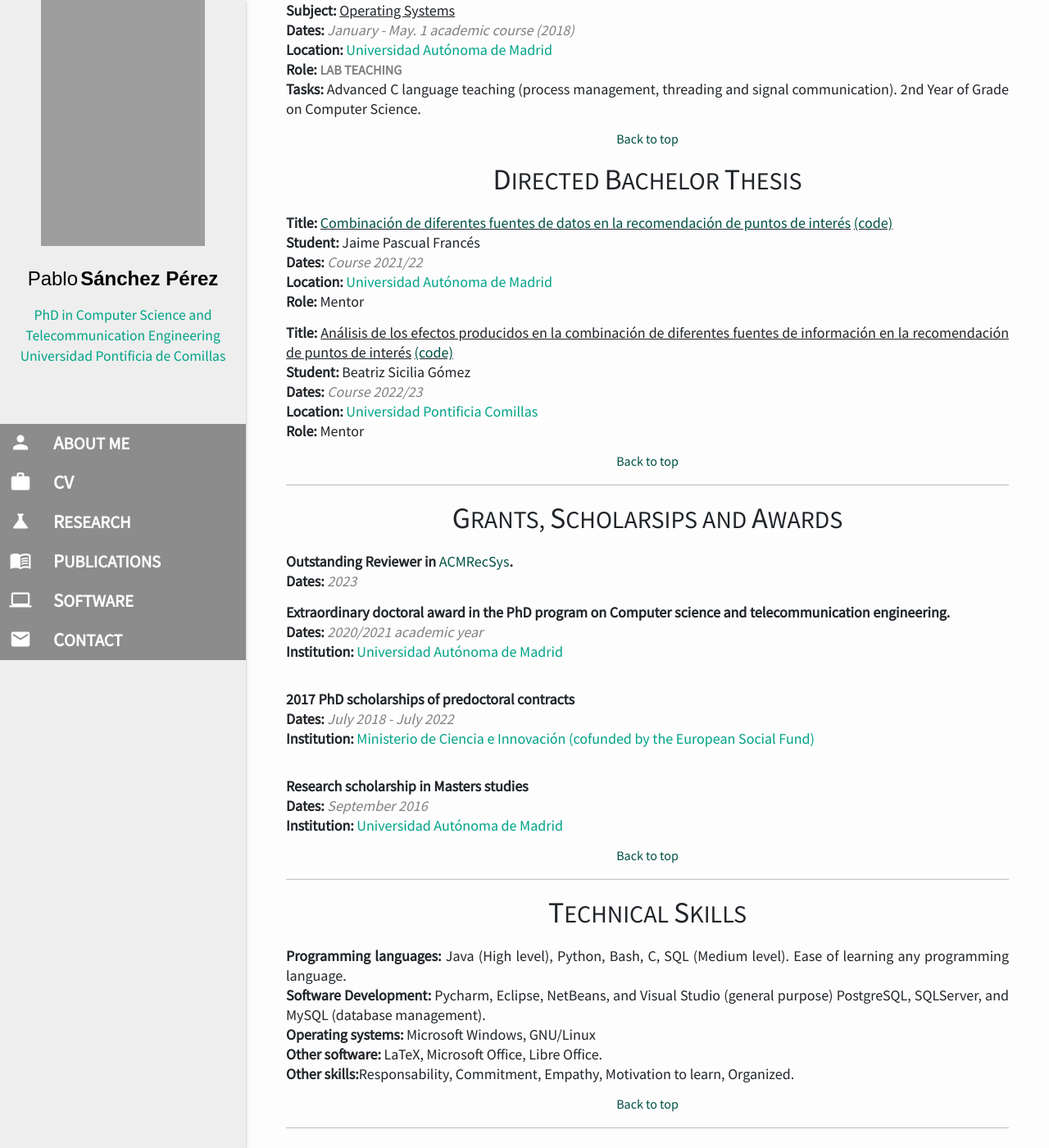
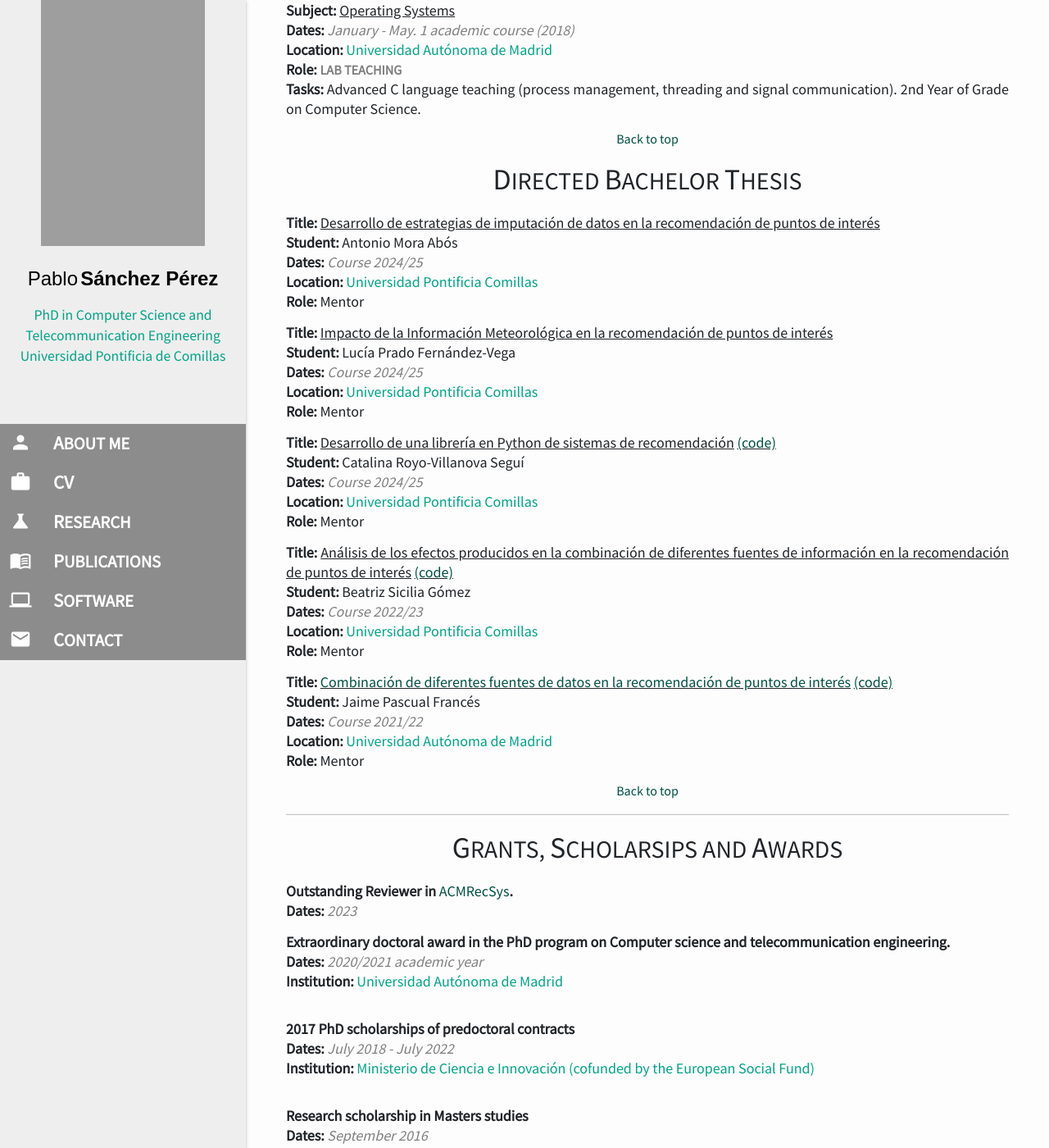
Before and after one commit to pablosanchezp/pablosanchezp.github.io, a Jekyll site: the page built from cv.md, in a window 1280 px wide and 1400 px high, scrolled down 3391 px. Shown: the whole window at 82% size. Built offline with Jekyll 4.4.1, drawn with Linux system fonts in a browser that asks for light colours; nearby versions of some CDN libraries; some of the changed text lies outside the part shown; grey boxes are pictures that could not be loaded.

Commit message:
Updated details for course 2024-2025

```diff
--- a/cv.md
+++ b/cv.md
@@ -337,14 +337,14 @@ title: CV
         <div class="about">
         <ul>
             <li><b>Subject:</b> <u>Algorithms and data structures </u></li>
-            <li><b>Dates:</b> <em style="color:grey;">January - April. 1 academic courses (2023)</em></li>
+            <li><b>Dates:</b> <em style="color:grey;">January - April. 1 academic courses (2023, 2025)</em></li>
             <li><b>Location:</b> <span class="text-muted-sec">Universidad Pontificia Comillas </span></li>
             <li><b>Role:</b> <b style="color:grey; text-transform: uppercase; font-size: 90%;">Lab teaching </b></li>
             <li><b>Tasks:</b> Teaching Python language, with data structures and classic algorithms. 1st Year of Grade on Mathematical Engineering and artificial intelligence.</li>
         </ul>
           <ul>
               <li><b>Subject:</b> <u>Databases </u></li>
-              <li><b>Dates:</b> <em style="color:grey;">January - April. 2 academic courses (2023, 2024)</em></li>
+              <li><b>Dates:</b> <em style="color:grey;">January - April. 2 academic courses (2023, 2024, 2025)</em></li>
               <li><b>Location:</b> <span class="text-muted-sec">Universidad Pontificia Comillas </span></li>
               <li><b>Role:</b> <b style="color:grey; text-transform: uppercase; font-size: 90%;">Theory & Lab teaching </b></li>
               <li><b>Tasks:</b> Teaching fundamentals of relational databases (SQL, normalization, relational algebra and calculus). Non relational databases (MongoDB, Redis, Neo4J). 2nd Year of Grade on Mathematical Engineering and artificial intelligence.</li>
@@ -358,7 +358,7 @@ title: CV
           </ul>
             <ul>
                 <li><b>Subject:</b> <u>Fundamentals of Operating Systems </u></li>
-                <li><b>Dates:</b> <em style="color:grey;">September - December. 2 academic courses (2022, 2023)</em></li>
+                <li><b>Dates:</b> <em style="color:grey;">September - December. 2 academic courses (2022, 2023, 2024)</em></li>
                 <li><b>Location:</b> <span class="text-muted-sec">Universidad Pontificia Comillas </span></li>
                 <li><b>Role:</b> <b style="color:grey; text-transform: uppercase; font-size: 90%;">Theory & Lab teaching </b></li>
                 <li><b>Tasks:</b> Teaching fundamentals of Operating Systems (hardware architecture, processes, threads, schedulling, memory management,
@@ -386,17 +386,38 @@ title: CV
         <div class="less-title" style="align: left; margin-top: 30px; margin-bottom: 30px;"><span>D</span>irected <span>B</span>achelor <span>T</span>hesis</div>
         <div class="about">
         <ul>
-            <li><b>Title:</b> <u><a href="https://abellogin.github.io/2021/JPF.pdf">Combinación de diferentes fuentes de datos en la recomendación de puntos de interés</a></u> <u><a href="https://github.com/pascuu7/TFG">(code)</a></u> </li>
-			<li><b>Student:</b> Jaime Pascual Francés</li>
-            <li><b>Dates:</b> <em style="color:grey;">Course 2021/22</em></li>
-            <li><b>Location:</b> <span class="text-muted-sec">Universidad Autónoma de Madrid </span></li>
+            <li><b>Title:</b> <u>Desarrollo de estrategias de imputación de datos en la recomendación de puntos de interés</u></li>
+			      <li><b>Student:</b>  Antonio Mora Abós</li>
+            <li><b>Dates:</b> <em style="color:grey;">Course 2024/25</em></li>
+            <li><b>Location:</b> <span class="text-muted-sec">Universidad Pontificia Comillas </span></li>
+            <li><b>Role:</b> <b style="color:grey; text-transform: uppercase; font-size: 90%;"></b> Mentor</li>
+        </ul>
+        <ul>
+            <li><b>Title:</b> <u>Impacto de la Información Meteorológica en la recomendación de puntos de interés</u></li>
+			      <li><b>Student:</b>  Lucía Prado Fernández-Vega</li>
+            <li><b>Dates:</b> <em style="color:grey;">Course 2024/25</em></li>
+            <li><b>Location:</b> <span class="text-muted-sec">Universidad Pontificia Comillas </span></li>
+            <li><b>Role:</b> <b style="color:grey; text-transform: uppercase; font-size: 90%;"></b> Mentor</li>
+        </ul>
+        <ul>
+            <li><b>Title:</b> <u>Desarrollo de una librería en Python de sistemas de recomendación</u> <u><a href="https://github.com/CataRVS/RecommenderSystems">(code)</a></u> </li>
+			      <li><b>Student:</b>  Catalina Royo-Villanova Seguí</li>
+            <li><b>Dates:</b> <em style="color:grey;">Course 2024/25</em></li>
+            <li><b>Location:</b> <span class="text-muted-sec">Universidad Pontificia Comillas </span></li>
             <li><b>Role:</b> <b style="color:grey; text-transform: uppercase; font-size: 90%;"></b> Mentor</li>
         </ul>
         <ul>
             <li><b>Title:</b> <u>Análisis de los efectos producidos en la combinación de diferentes fuentes de información en la recomendación de puntos de interés</u> <u><a href="https://github.com/beasicilia14/TfgSistemasRecomendacion">(code)</a></u> </li>
-			<li><b>Student:</b> Beatriz Sicilia Gómez</li>
+			      <li><b>Student:</b> Beatriz Sicilia Gómez</li>
             <li><b>Dates:</b> <em style="color:grey;">Course 2022/23</em></li>
             <li><b>Location:</b> <span class="text-muted-sec">Universidad Pontificia Comillas </span></li>
+            <li><b>Role:</b> <b style="color:grey; text-transform: uppercase; font-size: 90%;"></b> Mentor</li>
+        </ul>
+        <ul>
+            <li><b>Title:</b> <u><a href="https://abellogin.github.io/2021/JPF.pdf">Combinación de diferentes fuentes de datos en la recomendación de puntos de interés</a></u> <u><a href="https://github.com/pascuu7/TFG">(code)</a></u> </li>
+			      <li><b>Student:</b> Jaime Pascual Francés</li>
+            <li><b>Dates:</b> <em style="color:grey;">Course 2021/22</em></li>
+            <li><b>Location:</b> <span class="text-muted-sec">Universidad Autónoma de Madrid </span></li>
             <li><b>Role:</b> <b style="color:grey; text-transform: uppercase; font-size: 90%;"></b> Mentor</li>
         </ul>
         </div>
```
Also changed, not shown: index.md (+4 -4 lines).
